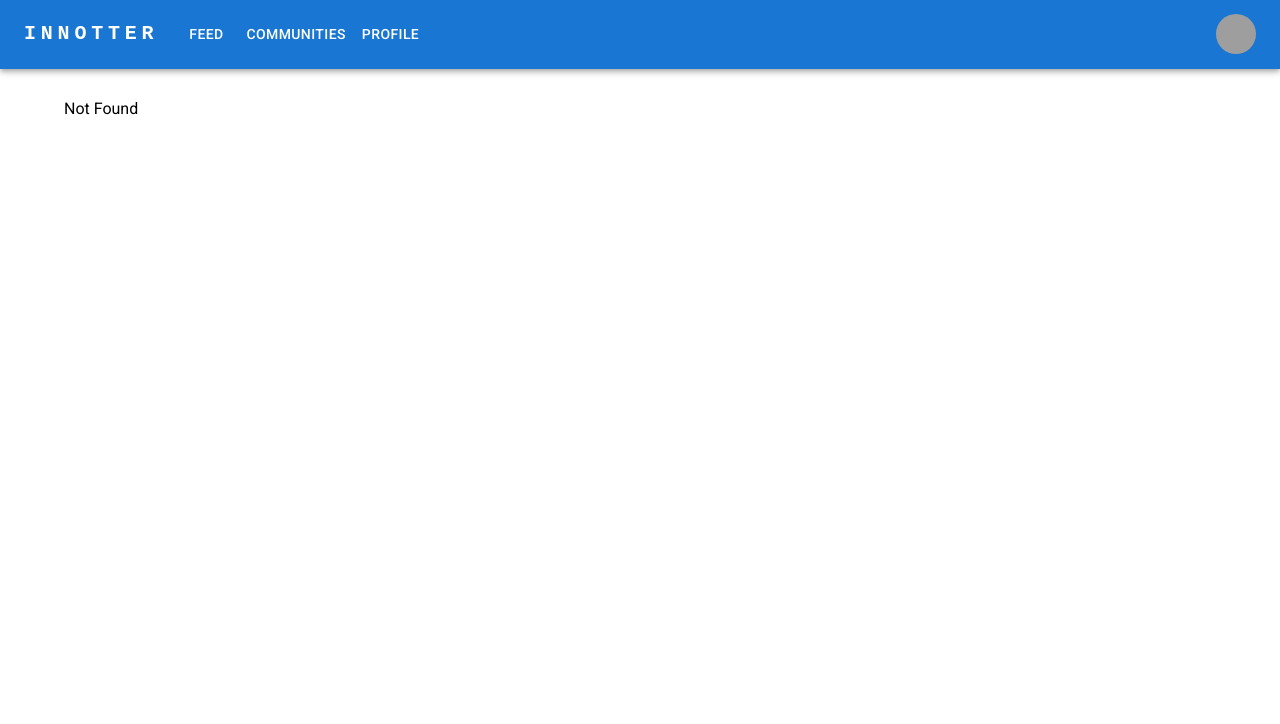
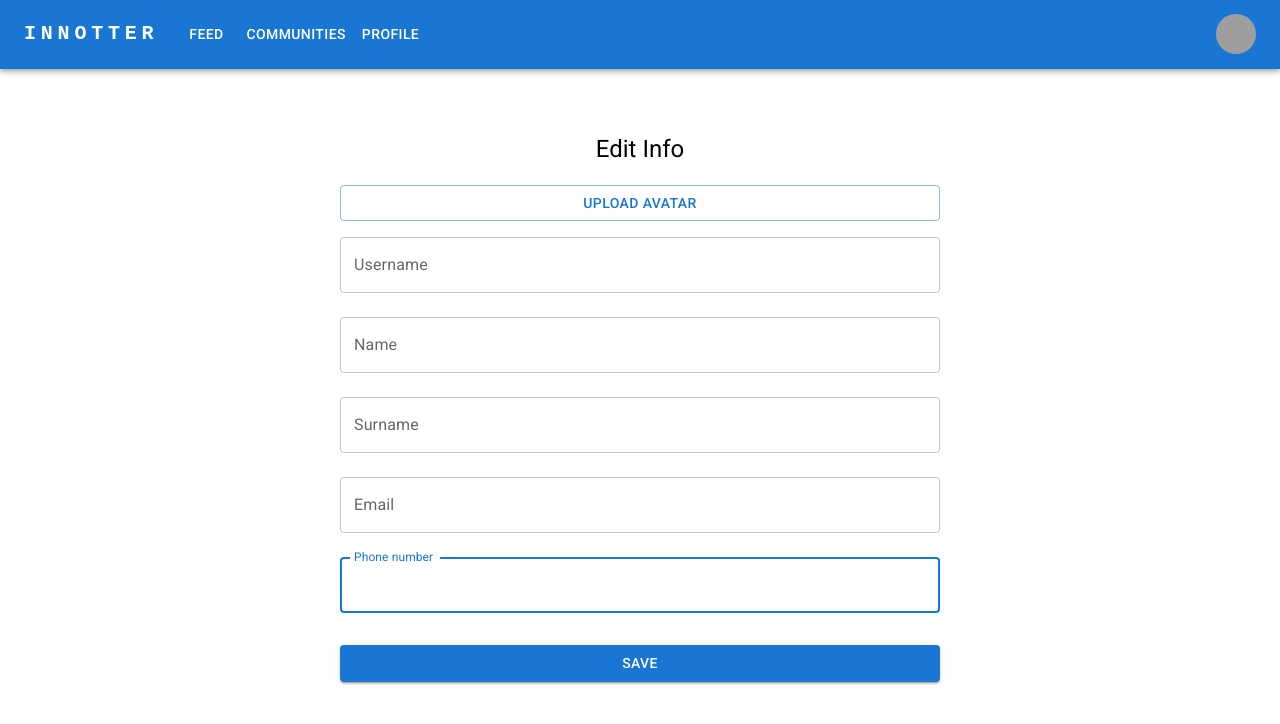
Before and after one commit to Kirill-Stepankov/innotter-frontend, a React (Vite) app in the folder innotter/: page /user/settings in a window 1280 px wide. Before the commit this address had no page. Shown: the top 724 px of the page. Built offline with nearby package versions, Linux system fonts and the light colour scheme; sample sign-in values are in the browser's storage; grey boxes are pictures that could not be loaded.

Commit message:
patch user and delete user me

```diff
--- a/innotter/src/components/Navbar.tsx
+++ b/innotter/src/components/Navbar.tsx
@@ -13,10 +13,9 @@ import Tooltip from "@mui/material/Tooltip";
 import MenuItem from "@mui/material/MenuItem";
 import { useAuthService } from "../hooks/useAuthService";
 import { AuthContext } from "../providers/AuthProvider";
-import { Link } from "react-router-dom";
+import { Link, useNavigate } from "react-router-dom";
 
 const pages = ["Feed", "Communities", "Profile"];
-const settings = ["Profile", "Pages"];
 
 export const Navbar = () => {
   const [anchorElNav, setAnchorElNav] = React.useState<null | HTMLElement>(
@@ -27,6 +26,7 @@ export const Navbar = () => {
   );
   const authService = useAuthService();
   const context = React.useContext(AuthContext);
+  const navigate = useNavigate();
 
   const handleOpenNavMenu = (event: React.MouseEvent<HTMLElement>) => {
     setAnchorElNav(event.currentTarget);
@@ -47,6 +47,11 @@ export const Navbar = () => {
     authService.logout();
     handleCloseUserMenu();
   };
+
+  const handleProfile = () => {
+    navigate("/user/me");
+    handleCloseUserMenu();
+  }
 
   return (
     <AppBar position="static">
@@ -170,11 +175,12 @@ export const Navbar = () => {
               open={Boolean(anchorElUser)}
               onClose={handleCloseUserMenu}
             >
-              {settings.map((setting) => (
-                <MenuItem key={setting} onClick={handleCloseUserMenu}>
-                  <Typography textAlign="center">{setting}</Typography>
-                </MenuItem>
-              ))}
+              <MenuItem onClick={handleProfile}>
+                <Typography textAlign="center">Profile</Typography>
+              </MenuItem>
+              <MenuItem onClick={handleCloseUserMenu}>
+                <Typography textAlign="center">Pages</Typography>
+              </MenuItem>
               <MenuItem onClick={handleLogout}>
                 <Typography textAlign="center">Logout</Typography>
               </MenuItem>
--- a/innotter/src/components/Root.tsx
+++ b/innotter/src/components/Root.tsx
@@ -8,13 +8,31 @@ import { Navbar } from "./Navbar";
 import { Container } from "@mui/material";
 import { Login } from "./screens/login/Login";
 import { Signup } from "./screens/signup/Signup";
+import { Profile } from "./screens/profile/Profile";
+import { User } from "./screens/user/User";
+import { EditProfile } from "./screens/profile/EditProfile";
 
 export function Root() {
   return (
     <AuthProvider>
       <Navbar />
-      <Container sx={{marginTop: '30px'}}>
+      <Container sx={{ marginTop: "30px" }}>
         <Routes>
+          <Route path="/user">
+            <Route index element={<div>Not Found</div>} />
+            <Route
+              path=":id"
+              element={<AuthenticatedRoute page={<User />} />}
+            />
+            <Route
+              path="me"
+              element={<AuthenticatedRoute page={<Profile />} />}
+            />
+            <Route
+              path="settings"
+              element={<AuthenticatedRoute page={<EditProfile />} />}
+            />
+          </Route>
           <Route
             path="/home"
             element={<AuthenticatedRoute page={<Home />} />}
--- a/innotter/src/components/screens/home/App.tsx
+++ b/innotter/src/components/screens/home/App.tsx
@@ -1,17 +1,17 @@
 import { useQuery } from "@tanstack/react-query";
 import { useAxiosInterceptors } from "../../../hooks/useAxiosInterceptors";
 import { Link } from "react-router-dom";
-import { useAuthService } from "../../../hooks/useAuthService";
 import Button from '@mui/material/Button';
+import { useUserService } from "../../../hooks/useUserService";
 
 
 export const App = () => {
-  const authService = useAuthService()
+  const userService = useUserService()
   useAxiosInterceptors();
 
   const { data, isLoading, error } = useQuery({
     queryKey: ["me"],
-    queryFn: authService.getUserMe,
+    queryFn: userService.getUserMe,
   });
   return (
     <>
--- /dev/null
+++ b/innotter/src/components/screens/profile/EditProfile.tsx
@@ -0,0 +1,140 @@
+import { yupResolver } from "@hookform/resolvers/yup";
+import { Box, Button, TextField, Typography } from "@mui/material";
+import { useMutation } from "@tanstack/react-query";
+import { useForm } from "react-hook-form";
+import { useNavigate } from "react-router";
+import * as yup from "yup";
+import { useUserService } from "../../../hooks/useUserService";
+import { useAxiosInterceptors } from "../../../hooks/useAxiosInterceptors";
+import { IUserEdit } from "./shemas";
+
+export const EditProfile = () => {
+  const navigate = useNavigate();
+  const userService = useUserService();
+  useAxiosInterceptors();
+  const schema = yup.object().shape({
+    file: yup.mixed(),
+    username: yup.string().max(255),
+    name: yup.string().max(255),
+    email: yup.string().email(),
+    surname: yup.string().max(255),
+    phone_number: yup.string().matches(/^(|.{4,255})$/, "Between 5-34 characters"),
+  });
+
+  const {
+    register,
+    handleSubmit,
+    formState: { errors },
+  } = useForm({
+    resolver: yupResolver(schema),
+    mode: "all",
+  });
+
+  const handleSuccessPatch = () => {
+    navigate("/user/me");
+  };
+  const { mutate } = useMutation({
+    mutationFn: userService.patchUserMe,
+    onSuccess: handleSuccessPatch,
+  });
+
+  const onSubmit = (data: IUserEdit) => {
+    const formData = new FormData();
+    if (data.file[0]) {
+      formData.append("file", data.file[0]);
+    }
+
+    formData.append("name", data.name);
+    formData.append("username", data.username);
+    formData.append("email", data.email);
+    formData.append("surname", data.surname);
+    formData.append("phone_number", data.phone_number);
+
+    mutate(formData);
+  };
+
+  return (
+    <Box
+      sx={{
+        marginTop: 8,
+        display: "flex",
+        flexDirection: "column",
+        alignItems: "center",
+      }}
+    >
+      <Typography component="h1" variant="h5" style={{marginBottom: "20px"}}>
+        Edit Info
+      </Typography>
+      <Box
+        maxWidth="sm"
+        component="form"
+        onSubmit={handleSubmit(onSubmit)}
+        noValidate
+      >
+        <Button variant="outlined" component="label" fullWidth>
+          Upload Avatar
+          <input type="file" hidden {...register("file")} />
+        </Button>
+        <TextField
+          required={false}
+          margin="normal"
+          fullWidth
+          id="username"
+          label="Username"
+          autoComplete="username"
+          autoFocus
+          {...register("username")}
+        />
+        <TextField
+          required={false}
+          margin="normal"
+          fullWidth
+          id="name"
+          label="Name"
+          autoComplete="name"
+          autoFocus
+          {...register("name")}
+        />
+        <TextField
+          required={false}
+          margin="normal"
+          fullWidth
+          id="surname"
+          label="Surname"
+          autoComplete="surname"
+          autoFocus
+          {...register("surname")}
+        />
+        <TextField
+          required={false}
+          margin="normal"
+          fullWidth
+          id="email"
+          label="Email"
+          autoComplete="email"
+          autoFocus
+          {...register("email")}
+        />
+        <TextField
+          required={false}
+          margin="normal"
+          fullWidth
+          id="phone_number"
+          label="Phone number"
+          autoComplete="phone_number"
+          autoFocus
+          {...register("phone_number")}
+        />
+        <Button
+          type="submit"
+          fullWidth
+          variant="contained"
+          sx={{ mt: 3, mb: 2 }}
+        >
+          Save
+        </Button>
+        {errors.username?.message}
+      </Box>
+    </Box>
+  );
+};
--- /dev/null
+++ b/innotter/src/components/screens/profile/shemas.ts
@@ -0,0 +1,20 @@
+export interface IUserBase {
+    username: string,
+    name: string,
+    email: string,
+    surname: string,
+    phone_number: string
+}
+
+export interface IUser extends IUserBase {
+  uuid: string;
+  role: string;
+  group_id: number;
+  is_blocked: boolean;
+  s3_path: string;
+  image: string;
+}
+
+export interface IUserEdit extends IUserBase {
+    file: FileList
+}
--- /dev/null
+++ b/innotter/src/components/screens/user/User.tsx
@@ -0,0 +1,22 @@
+import { useParams } from "react-router";
+import { useAxiosInterceptors } from "../../../hooks/useAxiosInterceptors";
+import { useQuery } from "@tanstack/react-query";
+import { useUserService } from "../../../hooks/useUserService";
+
+export const User = () => {
+  const { id } = useParams();
+  const userService = useUserService();
+  useAxiosInterceptors();
+
+  const { data, isLoading, } = useQuery({
+    queryKey: ["user"],
+    queryFn: () => userService.getUserById(id),
+  });
+
+
+  return(<div>
+
+    User
+    {isLoading ? "Loading..." : JSON.stringify(data)}
+    </div>);
+};
--- a/innotter/src/hooks/useAuthService.ts
+++ b/innotter/src/hooks/useAuthService.ts
@@ -14,12 +14,6 @@ export const useAuthService = () => {
     getTokens(login_data: ILoginInput) {
       return instance
         .post(import.meta.env.VITE_LOGIN_URL, login_data)
-        .then((res) => res.data);
-    },
-
-    getUserMe() {
-      return instance
-        .get(import.meta.env.VITE_USER_ME_URL)
         .then((res) => res.data);
     },
 
@@ -64,7 +58,7 @@ export const useAuthService = () => {
       return instance
         .post(import.meta.env.VITE_SIGNUP_URL, signup_data)
         .then((res) => res.data);
-    }
+    },
   };
 
   return AuthService;
--- /dev/null
+++ b/innotter/src/hooks/useUserService.ts
@@ -0,0 +1,38 @@
+import { instance } from "../api/axios";
+import { IUser } from "../components/screens/profile/shemas";
+
+export const useUserService = () => {
+  const UserService = {
+    getUserMe() {
+      return instance.get(import.meta.env.VITE_USER_ME_URL).then((res) => {
+        const data = res.data as IUser;
+        return data;
+      });
+    },
+
+    deleteUserMe() {
+      return instance
+        .delete(import.meta.env.VITE_USER_ME_URL)
+        .then((res) => res.data);
+    },
+
+    patchUserMe(data: FormData) {
+        return instance.patch(import.meta.env.VITE_USER_ME_URL, data, {
+            headers: {
+                'Content-Type': 'multipart/form-data',
+            }
+        })
+    },
+
+    getUserById(id: string | undefined) {
+      return instance
+        .get(import.meta.env.VITE_USER_URL + "/" + id)
+        .then((res) => {
+          const data = res.data as IUser;
+          return data;
+        });
+    },
+  };
+
+  return UserService;
+};
```
Also changed, not shown: innotter/src/components/screens/profile/Profile.tsx (added, +56 -0 lines).
